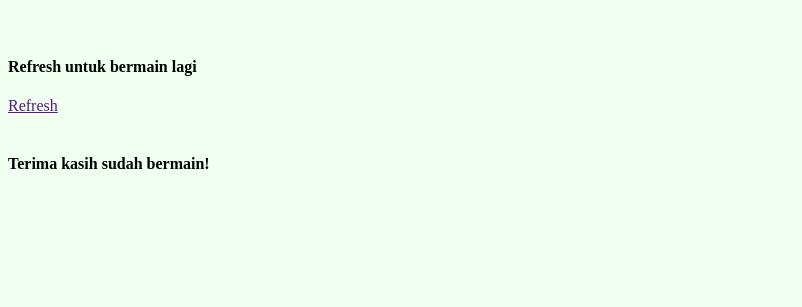
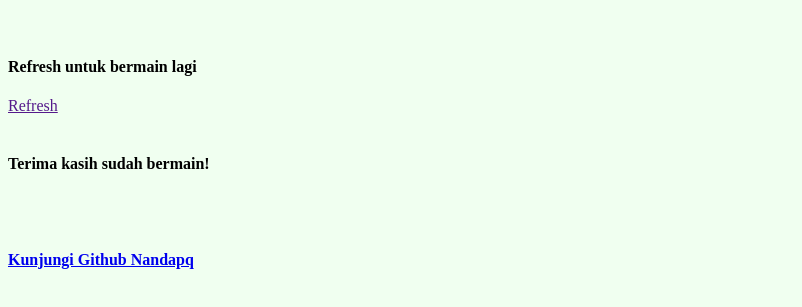
Before and after one commit to nandapq/nandapq.github.io, a plain HTML site: page game-suwit/index.html in a window 1280 px wide. Shown: the part 61-368 px from the top of the page, without its empty margins (0-802 px from the left). Drawn offline with Linux system fonts and the light colour scheme; files that its build step writes are made by us from their sources; files whose address does not match are found by name.

Commit message:
memnambahkan fitur di game-suwit index.html

```diff
--- a/game-suwit/index.html
+++ b/game-suwit/index.html
@@ -12,6 +12,9 @@
 	<br>
 	<br>
 	<h4>Terima kasih sudah bermain!</h4>
+	<br>
+	<br>
+	<h4><a href="https://github.com/nandapq">Kunjungi Github Nandapq</a></h4>
 	<script type="text/javascript" src="script.js"></script>
 </body>
 </html>
```
